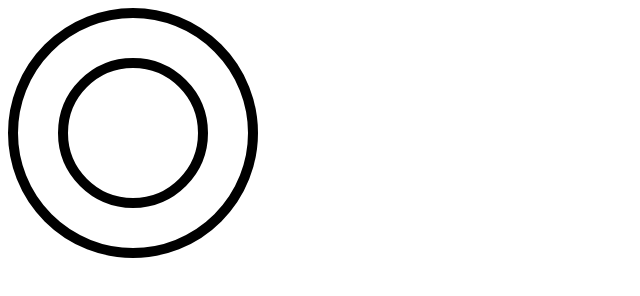
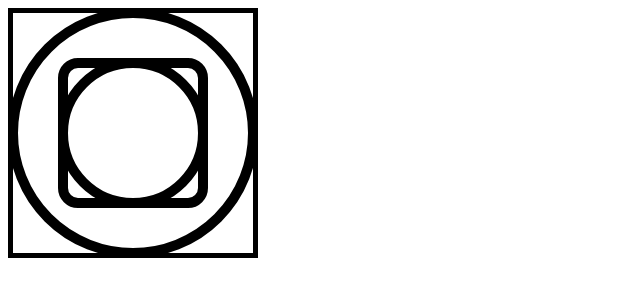
Before and after one commit to MariaTheCoder/SVG-Watch, a website: page index.html in a window 1280 px wide. Shown: the whole page, without its empty margins (0-640 px from the left). Drawn offline with Linux system fonts and the light colour scheme.

Commit message:
add rectangles to the drawing in the browser and experiment with attributes

```diff
--- a/index.html
+++ b/index.html
@@ -16,6 +16,12 @@
     <!-- Circles -->
     <circle r="120" cx="125" cy="125" fill="none" stroke="black" stroke-width="10" />
     <circle r="70" cx="125" cy="125" fill="none" stroke="black" stroke-width="10" />
+
+    <!-- Rectangles - simple -->
+    <rect x="0" y="0" width="250" height="250" fill="none" stroke="black" stroke-width="10" />
+
+    <!-- Rectangles - rounded corners -->
+    <rect x="55" y="55" width="140" height="140" rx="15" ry="15" fill="none" stroke="black" stroke-width="10" />
   </svg>
 </body>
 
```
